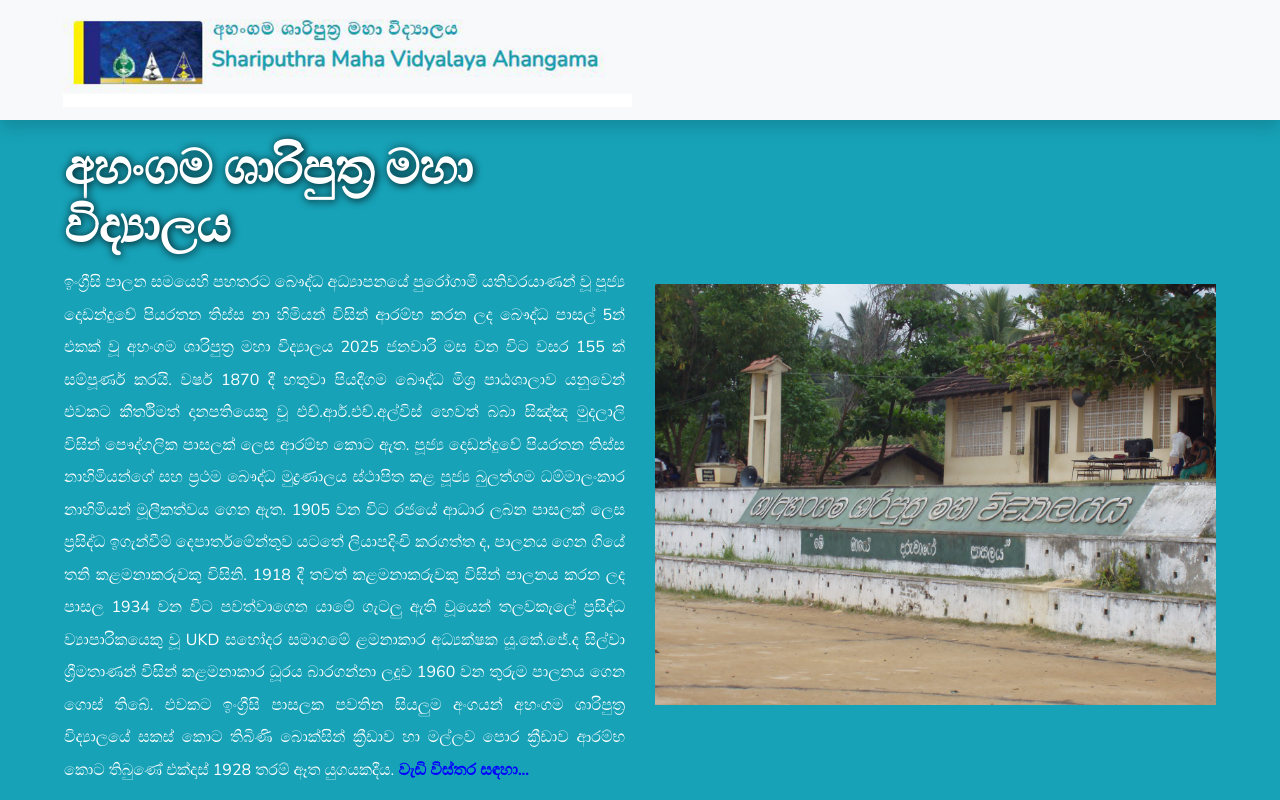
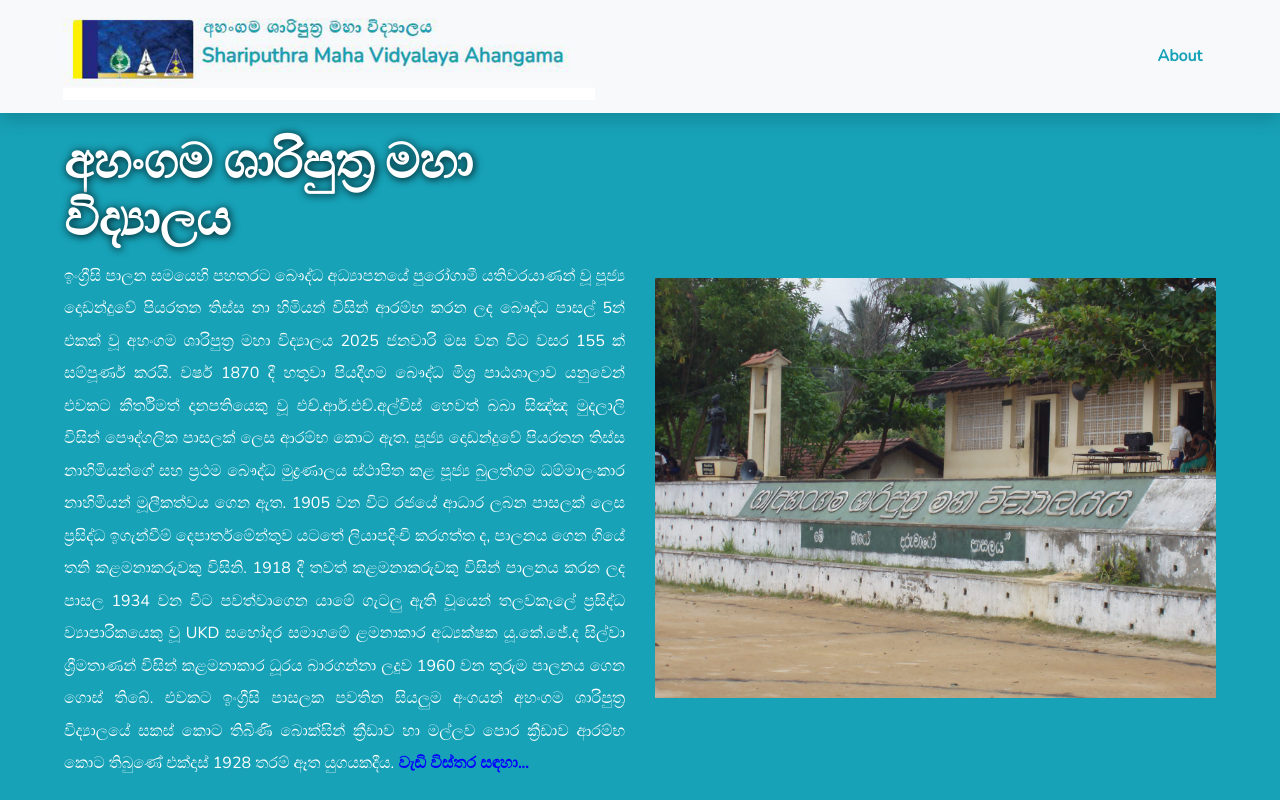
Before and after one commit to safranfaiz/school_ahangama, a plain HTML site: page index.html in a window 1280 px wide. Shown: the top 800 px of the page. Drawn offline with nearby package versions, Linux system fonts and the light colour scheme.

Commit message:
final change added

```diff
--- a/index.html
+++ b/index.html
@@ -41,6 +41,7 @@
             </button>
             <div class="collapse navbar-collapse justify-content-between" id="navbarCollapse">
                 <div class="navbar-nav font-weight-bold mx-auto py-0">
+                    <a href="single.html" class="nav-item nav-link active">About</a>
                 </div>
             </div>
         </nav>
```
